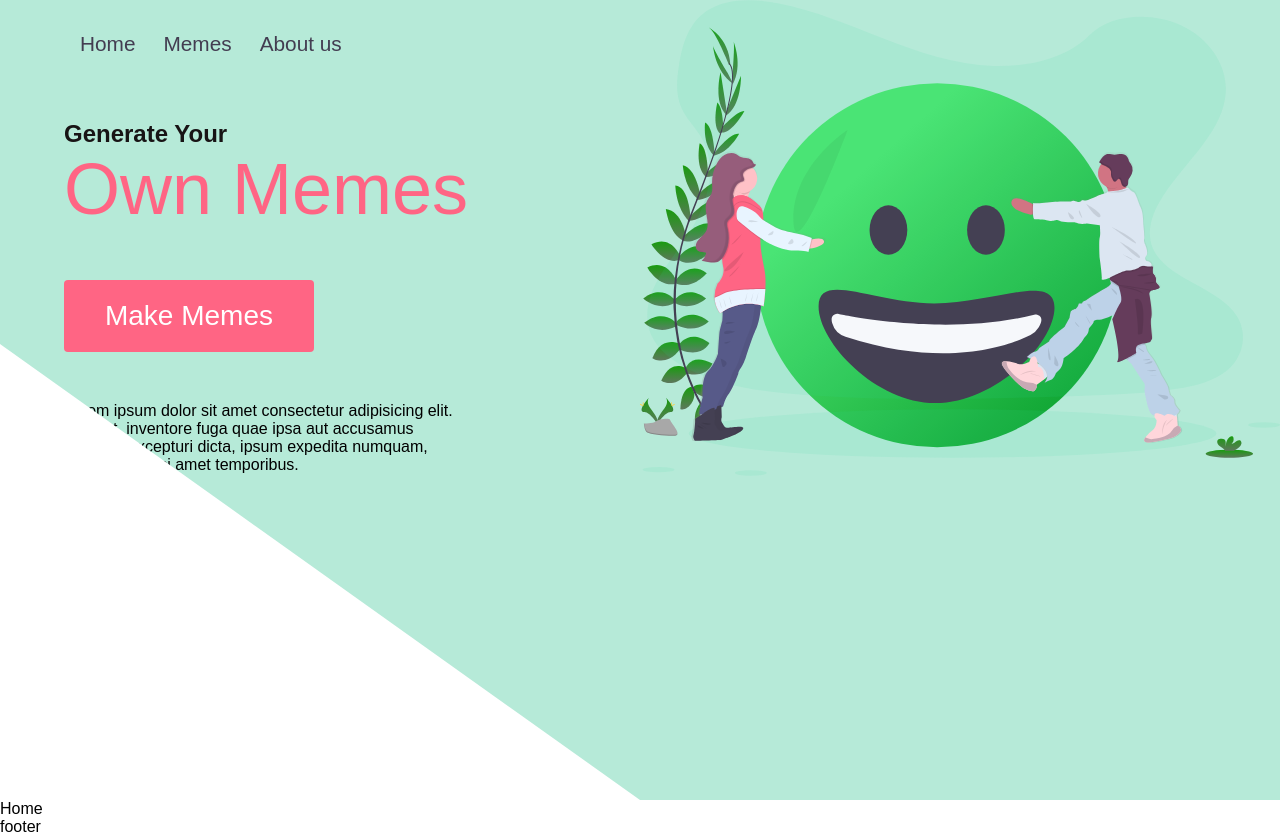
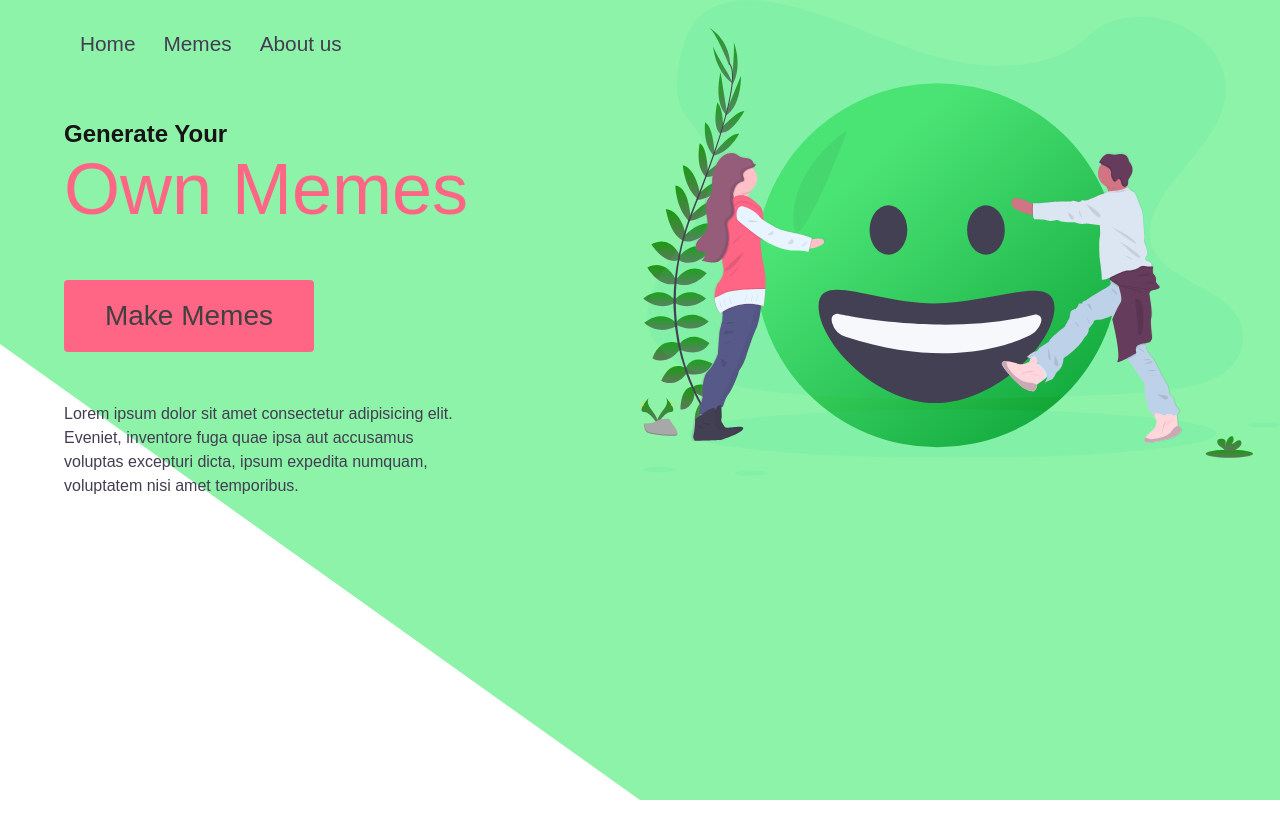
Before and after one commit to LaasriNadia/memeGenerator, a React (Create React App) app: page / in a window 1280 px wide. After the commit the page ends 800 px from the top, so only its background shows below. Built offline with nearby package versions, Linux system fonts and the light colour scheme.

Commit message:
header paragraph fixed

```diff
--- a/src/App.css
+++ b/src/App.css
@@ -3,10 +3,14 @@
   margin: 0;
   box-sizing: border-box;
   font-family: Arial, Helvetica, sans-serif;
+  color: #404040;
 }
+
 a {
   text-decoration: none;
 }
+
+
 /* add the eye blink and leaves animation */
 
 #Ellipse_4 {
@@ -16,6 +20,7 @@ a {
 }
 
 @keyframes blink {
+
   0%,
   100% {
     transform: scale(1, 0.05) translate(554.4 347.61);
@@ -27,7 +32,7 @@ a {
   }
 }
 
-#flowers > * {
+#flowers>* {
   fill: #309900;
 }
 
@@ -72,6 +77,12 @@ a {
   position: relative;
 }
 
+.Header {
+  position: fixed;
+  z-index: 999;
+  width: 100%;
+}
+
 svg {
   position: absolute;
   top: 0;
@@ -79,21 +90,25 @@ svg {
 }
 
 .clip_path {
+  position: absolute;
+  width: 100vw;
   height: 100vh;
   clip-path: polygon(50% 0%, 100% 0, 100% 100%, 50% 100%, 0 43%, 0 0);
-  background: rgb(182, 234, 216);
+  background: rgb(140, 243, 169);
 }
 
 .left {
   width: 50%;
   height: 0;
 }
+
 .left ul {
   list-style: none;
   display: flex;
   padding-top: 5%;
   margin-left: 80px;
 }
+
 .left ul a {
   /* padding-right: 6%; */
   font-size: 1.3rem;
@@ -102,6 +117,7 @@ svg {
   font-weight: 300;
   transition: all 0.3s;
 }
+
 .left ul li {
   padding-right: 5%;
 }
@@ -111,8 +127,10 @@ svg {
 }
 
 .header_container {
+  position: relative;
   display: flex;
   flex-direction: column;
+  height: inherit;
 }
 
 .title_container {
@@ -120,16 +138,20 @@ svg {
   flex-direction: column;
   margin: 10%;
 }
-.title_container > * {
+
+.title_container>* {
   /* padding-top: 10%; */
 }
+
 .title_container span {
   /* color: rgb(255, 101, 132); */
 }
+
 .title_container b {
   color: rgb(24, 20, 21);
   font-size: 1.5rem;
 }
+
 .left button {
   margin: 10% 0;
   display: inline-block;
@@ -145,6 +167,7 @@ svg {
   cursor: pointer;
   margin: 50px 0;
 }
+
 .left button span {
   cursor: pointer;
   display: inline-block;
@@ -164,14 +187,19 @@ svg {
 .left button:hover span {
   padding-right: 25px;
 }
+
 .left button:hover span:after {
   opacity: 1;
   right: 0;
 }
+
 .left .ownmeme {
   font-size: 4.5rem;
   color: rgb(255, 101, 132);
 }
+
 .title_container p {
   width: 80%;
+  color: rgb(67, 61, 81);
+  line-height: 1.5rem;
 }
--- a/src/components/Header.jsx
+++ b/src/components/Header.jsx
@@ -5,27 +5,28 @@ import { ReactComponent as Logo } from '../utils/logo.svg';
 export default class Header extends Component {
   render() {
     return (
-      <div className='clip_path'>
+      <div className='Header'>
+        <div className='clip_path'></div>
         <div className='header_container'>
           <div className='left'>
             <ul>
               <li>
-                <a href='/'>Home</a>{' '}
+                <a href='/'>Home</a>
               </li>
 
               <li>
-                <a href='/'>Memes</a>{' '}
+                <a href='/'>Memes</a>
               </li>
 
               <li>
-                <a href='/'>About us</a>{' '}
+                <a href='/'>About us</a>
               </li>
             </ul>
 
             <div className='title_container'>
               <b>Generate Your</b> <span className='ownmeme'>Own Memes</span>
               <button>
-                <span>Make Memes</span>{' '}
+                <span>Make Memes</span>
               </button>
               <p>
                 Lorem ipsum dolor sit amet consectetur adipisicing elit.
--- a/src/components/Home.jsx
+++ b/src/components/Home.jsx
@@ -1,7 +1,39 @@
 import React, { Component } from 'react';
 import Layout from '../utils/Layout';
+import Card from '../utils/card';
 export default class Home extends Component {
+  state = {
+    cards: [
+      {
+        title: 'Picture',
+        action: 'Choose a meme picture'
+      },
+      {
+        title: 'Text',
+        action: 'Add text to it'
+      },
+      {
+        title: 'Upload',
+        action: 'Your meme is ready to use'
+      }
+    ]
+  };
+
+  displayCards = () => {
+    this.state.cards.map(card => <Card />);
+  };
+
   render() {
-    return <Layout>Home</Layout>;
+    return (
+      <Layout>
+        <div className='home_wrapper'>
+          {' '}
+          {this.displayCards()}
+          Lorem ipsum dolor sit amet, consectetur adipisicing elit. Ad nostrum
+          deserunt eligendi nemo hic iure quae labore exercitationem minima
+          beatae.
+        </div>
+      </Layout>
+    );
   }
 }
--- /dev/null
+++ b/src/utils/card.jsx
@@ -0,0 +1,32 @@
+import React from 'react';
+
+const Card = props => {
+  return (
+    <div style={{ height: '500px' }}>
+      {' '}
+      Lorem ipsum dolor sit, amet consectetur adipisicing elit. Laudantium unde
+      vero exercitationem quasi commodi dolor similique provident beatae tenetur
+      libero perferendis eum dolorem officia, vel tempora fugiat dolorum
+      eligendi est. Consequuntur dolorem saepe id incidunt atque eius impedit
+      explicabo architecto labore suscipit beatae ipsum excepturi numquam nulla,
+      unde sapiente fugiat voluptatibus neque eum obcaecati officiis aliquid?
+      Nam et suscipit rem ab cum numquam molestias natus ipsam. Delectus natus
+      ad quibusdam vitae provident minima deleniti? Quasi ipsam voluptatibus
+      totam sed et dignissimos natus repellat suscipit inventore rerum.
+      Reprehenderit pariatur et laboriosam doloribus animi sit necessitatibus
+      sed, aliquam deserunt molestias saepe veniam nostrum ipsam possimus a.
+      Corporis cupiditate recusandae nesciunt quam nihil ut neque ducimus enim
+      illo nostrum doloremque pariatur necessitatibus iusto quidem minus odio,
+      ipsa aut ad dolorem quasi labore eveniet! Quasi, maxime optio? Fugit
+      nesciunt sit recusandae repudiandae pariatur, animi mollitia veniam at
+      accusantium perferendis natus in fugiat, dolore eius, delectus fuga harum
+      modi consequuntur ut eos necessitatibus? Dolorum quaerat quis quam fuga
+      unde, dolores deleniti natus quibusdam, tempora a hic ullam sit quas alias
+      sint sunt placeat dicta deserunt cum ipsum. Quos asperiores fuga
+      laudantium culpa officia nulla voluptas illum maiores accusantium eum
+      dolor sunt, corporis sint praesentium qui!{' '}
+    </div>
+  );
+};
+
+export default Card;
```
